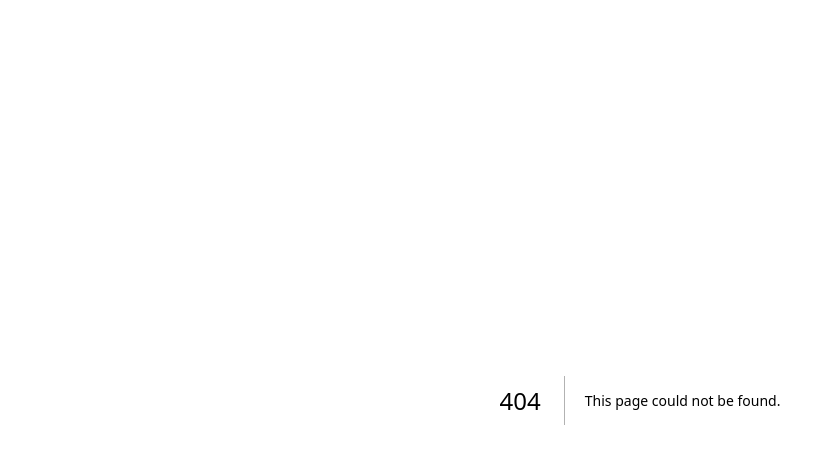
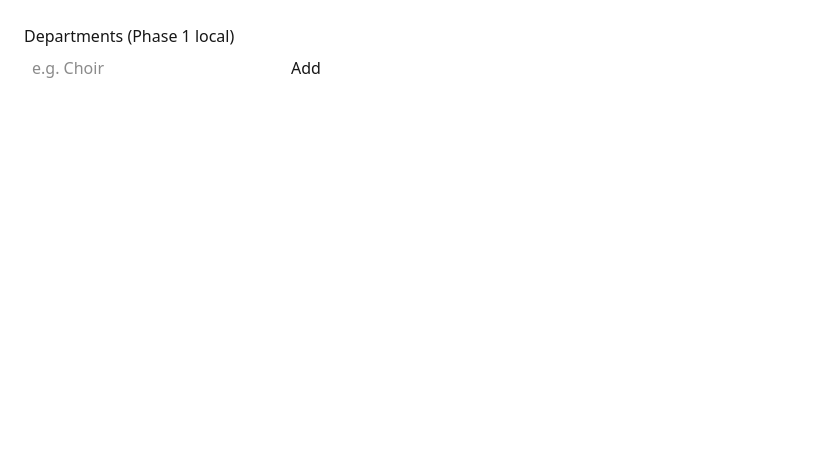
Before and after one commit to Chizzywizzy/HandsOnProject, a Next.js app in the folder cmap/: page /departments in a window 1280 px wide. Before the commit this address had no page. Shown: the top 464 px of the page, without its empty margins (0-818 px from the left). Built offline with nearby package versions, Linux system fonts and the light colour scheme; no server answers; the database is empty.

Commit message:
Phase 1: departments API + UI

```diff
--- /dev/null
+++ b/cmap/src/app/api/departments/route.ts
@@ -0,0 +1,14 @@
+import { NextResponse } from "next/server";
+import { PrismaClient } from "@prisma/client";
+const prisma = new PrismaClient();
+export async function GET() {
+  const d = await prisma.department.findMany({ orderBy: { createdAt: "desc" }, include: { _count: { select: { members: true } } } });
+  return NextResponse.json(d);
+}
+export async function POST(req: Request) {
+  const b = await req.json();
+  if (!b?.name?.trim()) return NextResponse.json({ error: "Name required" }, { status: 400 });
+  const d = await prisma.department.create({ data: { name: String(b.name).trim(), type: b.type || "Department" } });
+  await prisma.auditLog.create({ data: { actor: "local", action: "department.create", entity: "Department", entityId: String(d.id) } });
+  return NextResponse.json(d);
+}
--- /dev/null
+++ b/cmap/src/app/departments/page.tsx
@@ -0,0 +1,19 @@
+"use client";
+import { useEffect, useState } from "react";
+export default function Departments() {
+  const [list, setList] = useState<any[]>([]);
+  const [name, setName] = useState("");
+  async function load() { setList(await (await fetch("/api/departments")).json()); }
+  useEffect(() => { load(); }, []);
+  async function add() {
+    if (!name.trim()) { alert("Enter a name first"); return; }
+    await fetch("/api/departments", { method: "POST", headers: { "Content-Type": "application/json" }, body: JSON.stringify({ name: name.trim() }) });
+    setName(""); load();
+  }
+  return (<main style={{padding:24,fontFamily:"system-ui"}}>
+    <h1>Departments (Phase 1 local)</h1>
+    <input value={name} onChange={e=>setName(e.target.value)} placeholder="e.g. Choir" style={{padding:8}} />
+    <button onClick={add} style={{marginLeft:8,padding:"8px 12px"}}>Add</button>
+    <ul>{list.map(d=>(<li key={d.id}>{d.name} <small>({d._count?.members ?? 0} members)</small></li>))}</ul>
+  </main>);
+}
```
